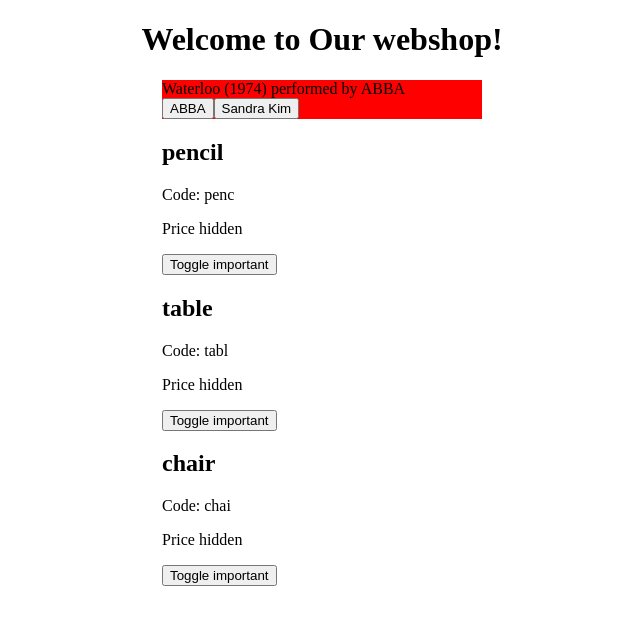
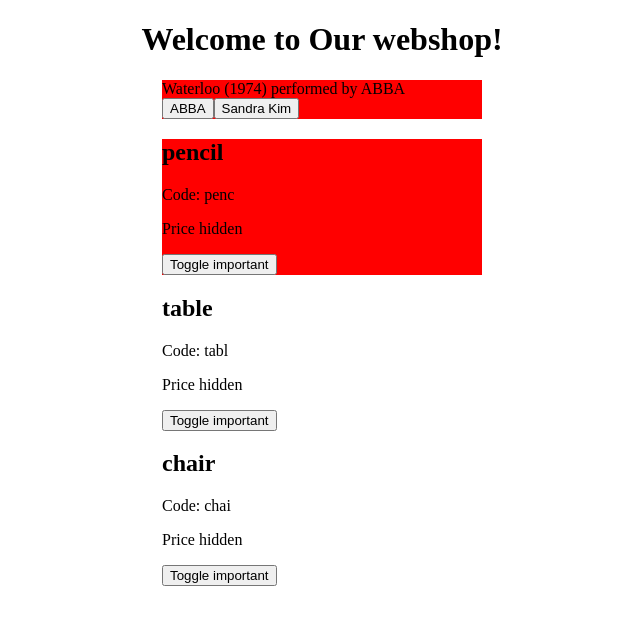
Before and after one commit to Jef-DS/angwebshop, an Angular app: page / in a window 1280 px wide. Shown: the top 624 px of the page, without its empty margins (318-958 px from the left). Built offline with nearby package versions, Linux system fonts and the light colour scheme.

Commit message:
first element of *ngFor

```diff
--- a/src/app/product/product-item/product-item.component.html
+++ b/src/app/product/product-item/product-item.component.html
@@ -1,4 +1,4 @@
-<article *ngFor="let p of products;index as i" class="product" [ngClass]="{important:p.isImportant}">
+<article *ngFor="let p of products;index as i; first as prime" class="product" [class.important]="prime" >
     <h1 class="product-name">{{p.name}}</h1>
     <p class="product-code"><span class="product-label">Code</span>{{p.code}}</p>
     <p *ngIf="p.isImportant else hidden" class="product-price"><span class="product-label">Price</span>{{p.price}}</p>
```
